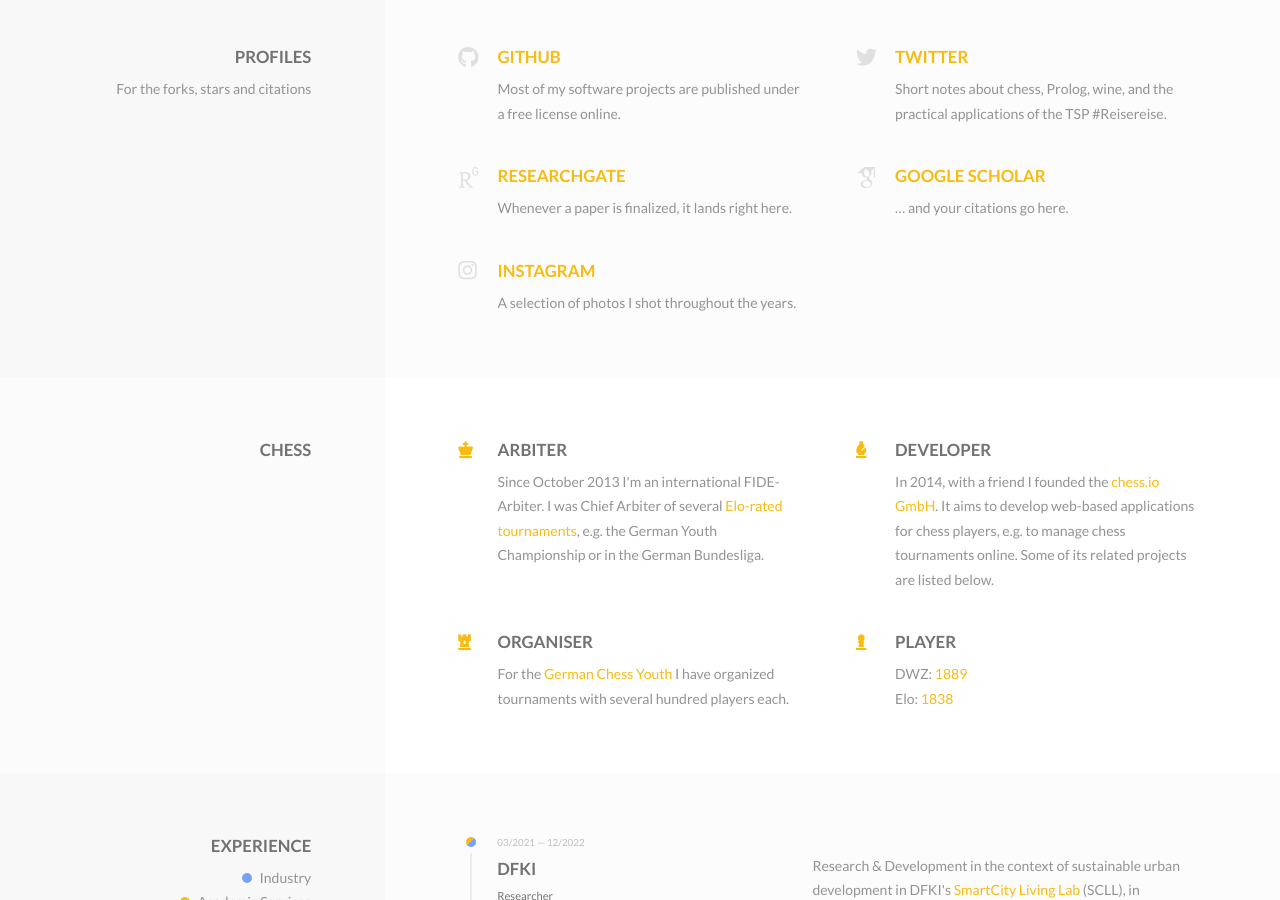
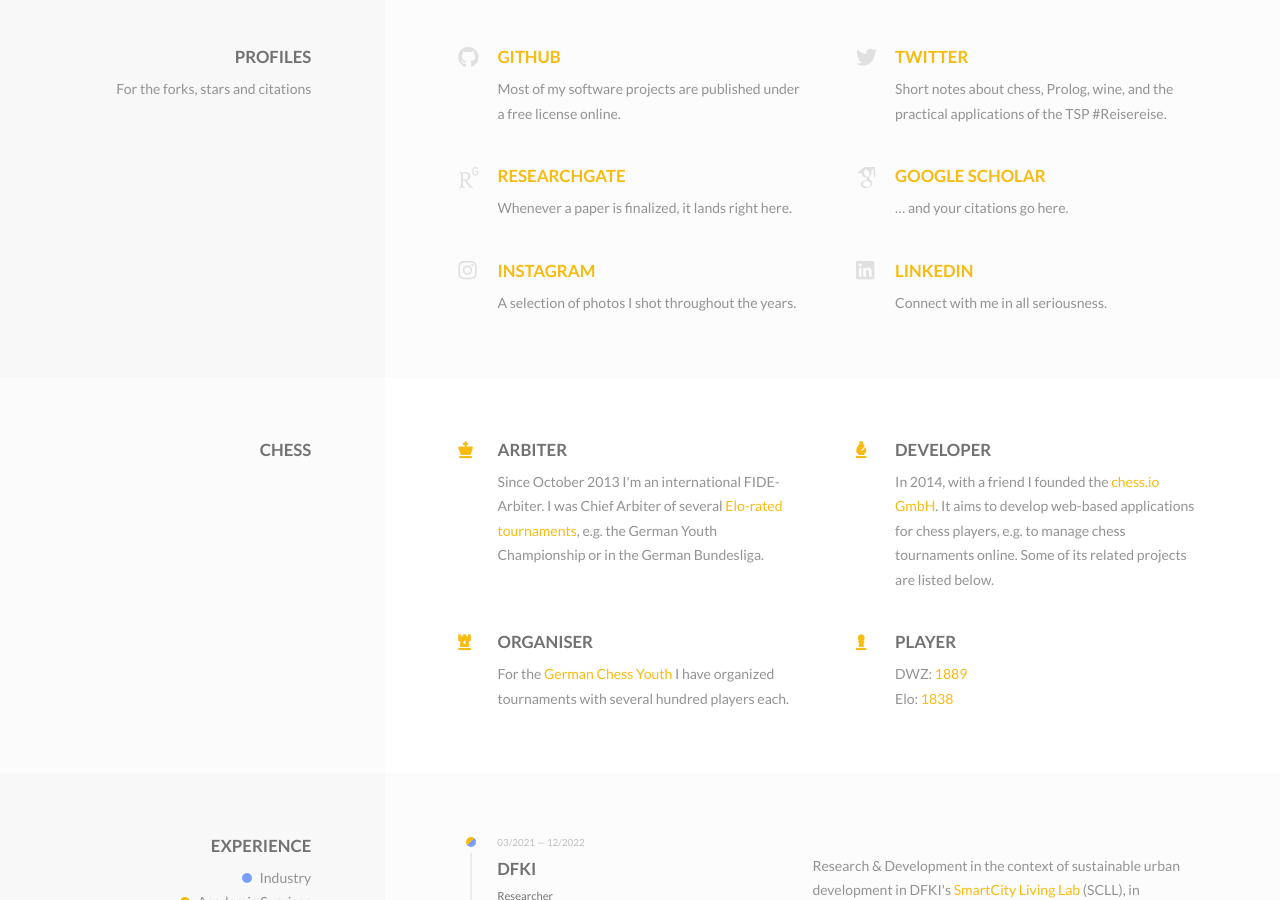
Before and after one commit to fnogatz/fnogatz.github.io, a Jekyll site: the page built from index.html, in a window 1280 px wide and 900 px high, scrolled down 916 px. Built offline with Jekyll 4.4.1, drawn with Linux system fonts in a browser that asks for light colours; some web fonts are replaced; comment, search, counter and statistics services are not loaded.

Commit message:
Add link to LinkedIn

```diff
--- a/index.html
+++ b/index.html
@@ -268,6 +268,31 @@ layout: home
                   <div class="o-media__body o-content__body">
                     <h3 class="t-link-container__item">Instagram</h3>
                     <p>A selection of photos I shot throughout the years.</p>
+                  </div>
+                </div>
+                <!-- /o-media --> </a
+              ><!-- /t-link-container -->
+            </div>
+            <!-- /o-content -->
+          </div>
+          <!-- /o-grid__col -->
+
+          <div class="o-grid__col-xl-6 o-grid__col-sm-6">
+            <div class="o-content">
+              <a
+                href="https://www.linkedin.com/in/fnogatz/"
+                target="_blank"
+                class="t-link-container"
+              >
+                <div class="o-media o-media--block">
+                  <div class="o-media__figure">
+                    <div class="c-profile__icon">
+                      <i class="fab fa-lg fa-linkedin"></i>
+                    </div>
+                  </div>
+                  <div class="o-media__body o-content__body">
+                    <h3 class="t-link-container__item">Linkedin</h3>
+                    <p>Connect with me in all seriousness.</p>
                   </div>
                 </div>
                 <!-- /o-media --> </a
```
